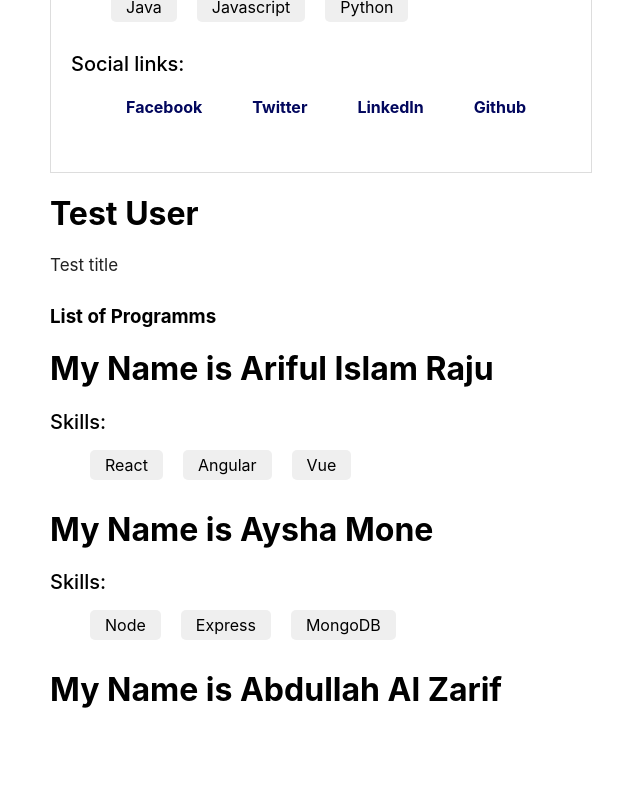
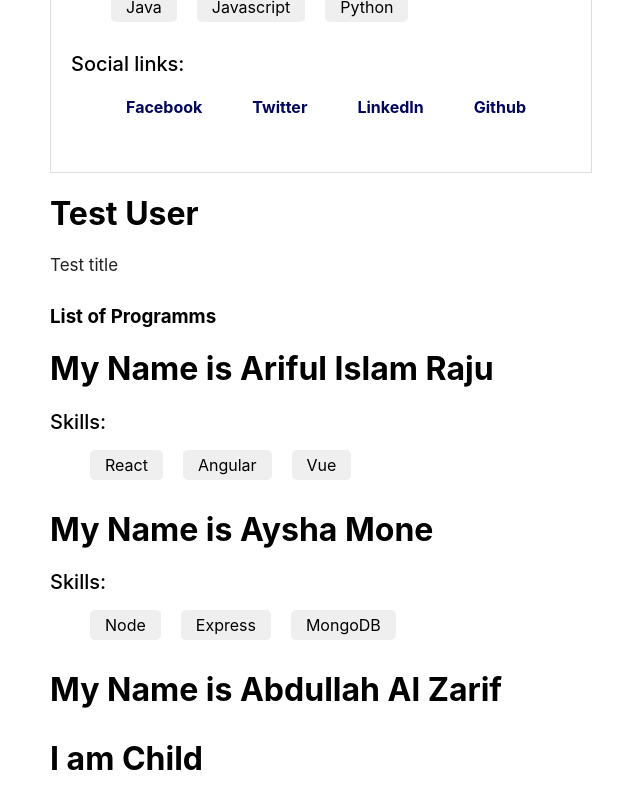
Before and after one commit to ariful-islam-dev/understand-REACT-core-features, a React app: page / in a window 1280 px wide. Shown: the part 251-1051 px from the top of the page, without its empty margins (340-980 px from the left). Before the commit the page ends 990 px from the top, so only its background shows below. Built offline with nearby package versions, Linux system fonts and the light colour scheme.

Commit message:
how to pass function as props

```diff
--- a/src/components/app.tsx
+++ b/src/components/app.tsx
@@ -4,8 +4,19 @@
 import Skills from "./Profile/Skills";
 import MyProps from "./Props";
 
+class Child extends Component<{ func: Function }> {
+  render() {
+    this.props.func(this);
+
+    return <h1>I am Child</h1>;
+  }
+}
 class App extends Component {
+  getContext(context: any) {
+    console.log(context);
+  }
   render() {
+    this.getContext(this);
     const style = { marginTop: "30px", marginBottom: "30px" };
     return (
       <div className="App">
@@ -19,6 +30,7 @@
           <Skills skillA="Node" skillB="Express" skillC="MongoDB" />
           <MyProps name="Abdullah Al Zarif" />
         </div>
+        <Child func={this.getContext} />
       </div>
     );
   }
```
